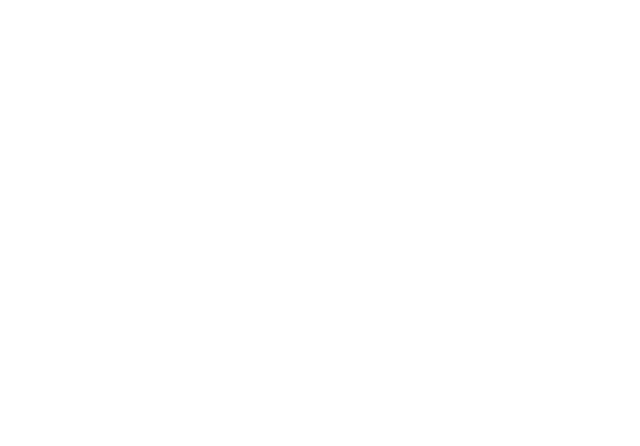
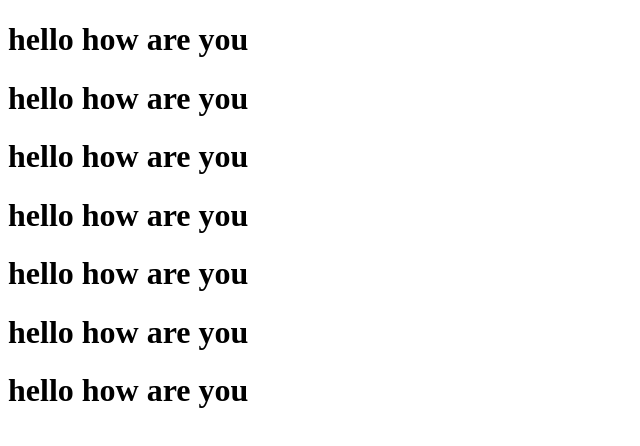
Before and after one commit to Pragati1507/example1, a plain HTML site: page index.html in a window 1280 px wide. Shown: the whole page, without its empty margins (0-640 px from the left). Drawn offline with Linux system fonts and the light colour scheme.

Commit message:
Update index.html

```diff
--- a/index.html
+++ b/index.html
@@ -6,6 +6,12 @@
     <title>Document</title>
 </head>
 <body>
-
+    <h1>hello how are you </h1>
+    <h1>hello how are you </h1>
+    <h1>hello how are you </h1>
+    <h1>hello how are you </h1>
+    <h1>hello how are you </h1>
+    <h1>hello how are you </h1>
+    <h1>hello how are you </h1>
 </body>
 </html>
```
